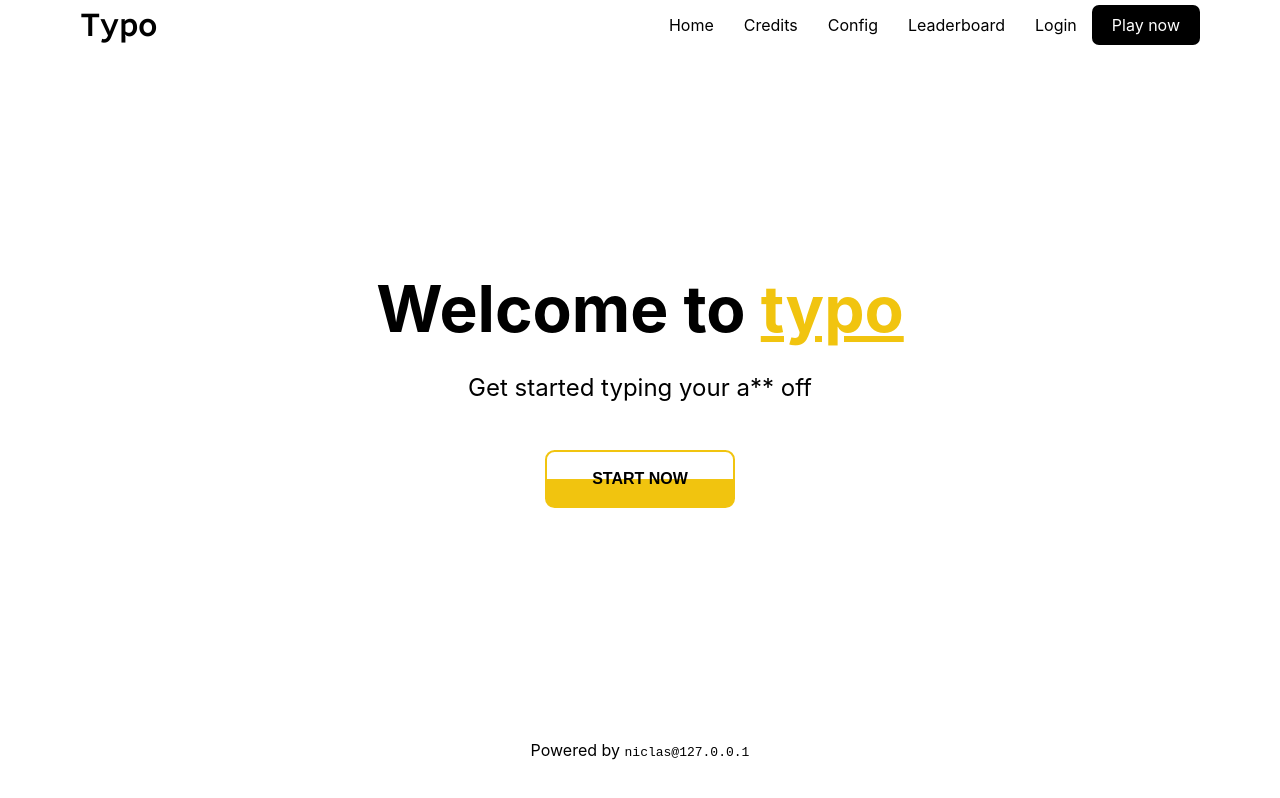
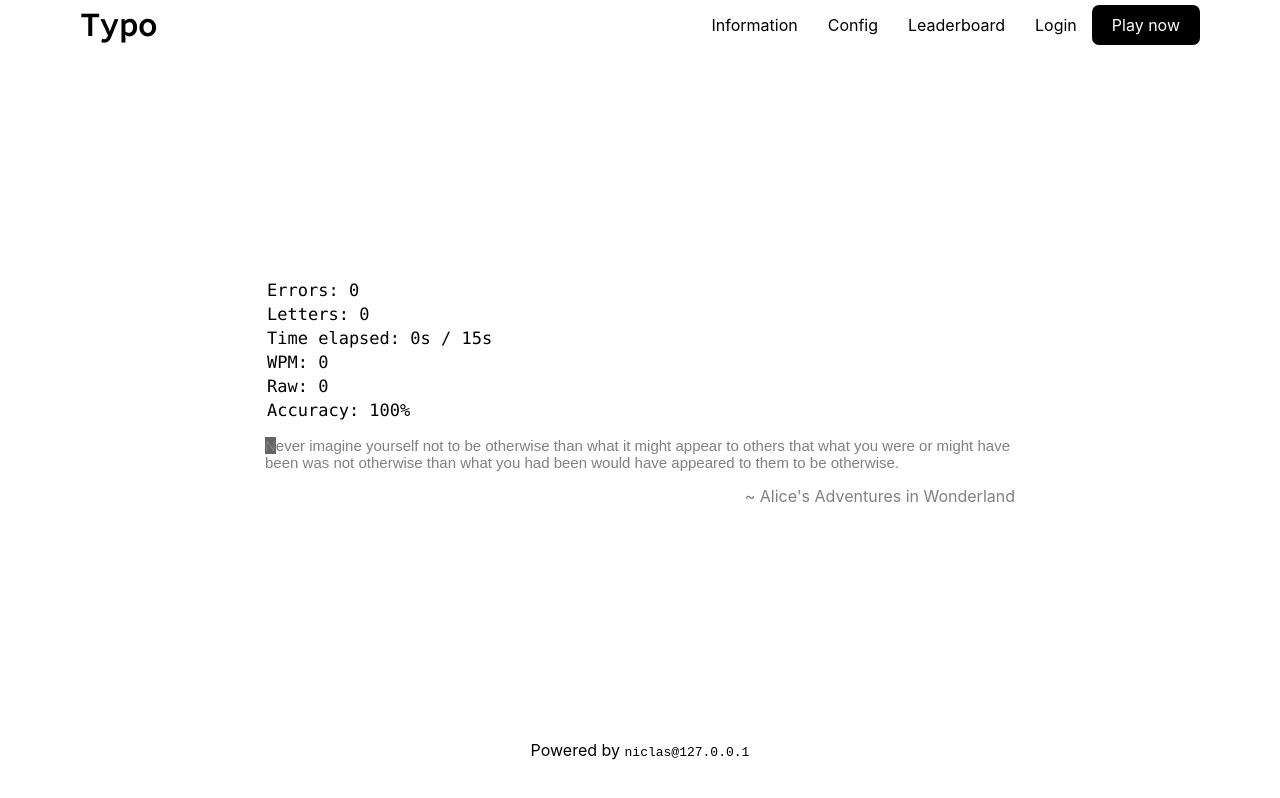
Before and after one commit to BergerAPI/typo.io, a Next.js app: page / in a window 1280 px wide. Built offline with nearby package versions, Linux system fonts and the light colour scheme; no server answers.

Commit message:
changed pages

```diff
--- a/components/Navbar.jsx
+++ b/components/Navbar.jsx
@@ -33,11 +33,8 @@ export class Navbar extends React.Component {
           </div>
 
           <div className={navStyle.links}>
-            <Link href="/">
-              <a className={navStyle.link}>Home</a>
-            </Link>
             <Link href="/credits">
-              <a className={navStyle.link}>Credits</a>
+              <a className={navStyle.link}>Information</a>
             </Link>
             <Link href="/config">
               <a className={navStyle.link}>Config</a>
@@ -50,7 +47,7 @@ export class Navbar extends React.Component {
                 {this.state.loginState === "account" ? "Account" : "Login"}
               </a>
             </Link>
-            <Link href="/app">
+            <Link href="/">
               <a className={navStyle.button}>Play now</a>
             </Link>
           </div>
--- a/pages/index.js
+++ b/pages/index.js
@@ -1,18 +1,68 @@
-import { Button } from '../components/Button.jsx'
-import styles from '../styles/modules/Home.module.css'
+import { Input } from '../components/input/Input.jsx'
+import { Line } from "react-chartjs-2";
+import React, { useState } from 'react';
 
-export default function Home() {
-  return (
-    <>
-        <h1 className={styles.title}>
-          Welcome to <a>typo</a>
-        </h1>
+export default function App() {
+  const [state, setState] = useState({ isFinished: false, wpm: 0, raw: 0, accuracy: 0, text: "", author: "", labels: [] })
 
-        <p className={styles.description}>
-          Get started typing your a** off
-        </p>
+  if (state.isFinished == false)
+    return (
+      <div>
+        <Input text="Loading..." author="Loading..." finish={(finishState) => {
+          let prev = []
+          let temp = finishState.wpmData.slice(1, finishState.wpmData.legend)
 
-        <Button text="start now" href="/app" />
-    </>
-  )
+          for (let c in temp)
+              prev.push(parseInt(c) + 1)
+
+          setState({ isFinished: true, wpm: finishState.wpm, raw: finishState.raw, accuracy: finishState.accuracy, text: finishState.text, author: finishState.author, wpmData: temp, rawData: finishState.rawData, labels: prev })
+        }} />
+      </div>
+    )
+  else {
+    return (
+      <div style={{ fontFamily: "monospace", fontSize: "20px" }}>
+        <p>WPM: {state.wpm}</p>
+        <p>Raw: {state.raw}</p>
+        <p>Accuracy: {state.accuracy}</p>
+        <p>Author: {state.author}</p>
+
+        <Line data={{
+          datasets: [
+            {
+              label: "WPM",
+              data: state.wpmData,
+              borderWidth: 1,
+              fill: true,
+              borderColor: "yellow",
+              id: "wpm"
+            },
+            {
+              label: "Raw",
+              data: state.raw,
+              borderWidth: 1,
+              fill: true,
+              borderColor: "grey",
+              id: "raw"
+            }
+          ],
+          labels: state.labels,
+        }} options={{
+          legend: {
+            display: false,
+            labels: {},
+          },
+          animation: {
+            duration: 250,
+          },
+          responsive: true,
+        }}
+        />
+
+        <button onClick={() => {
+          window.location.reload()
+        }}>Next Game</button>
+      </div>
+    )
+  }
 }
```
Also changed, not shown: pages/app/index.js (deleted, +0 -68 lines).
